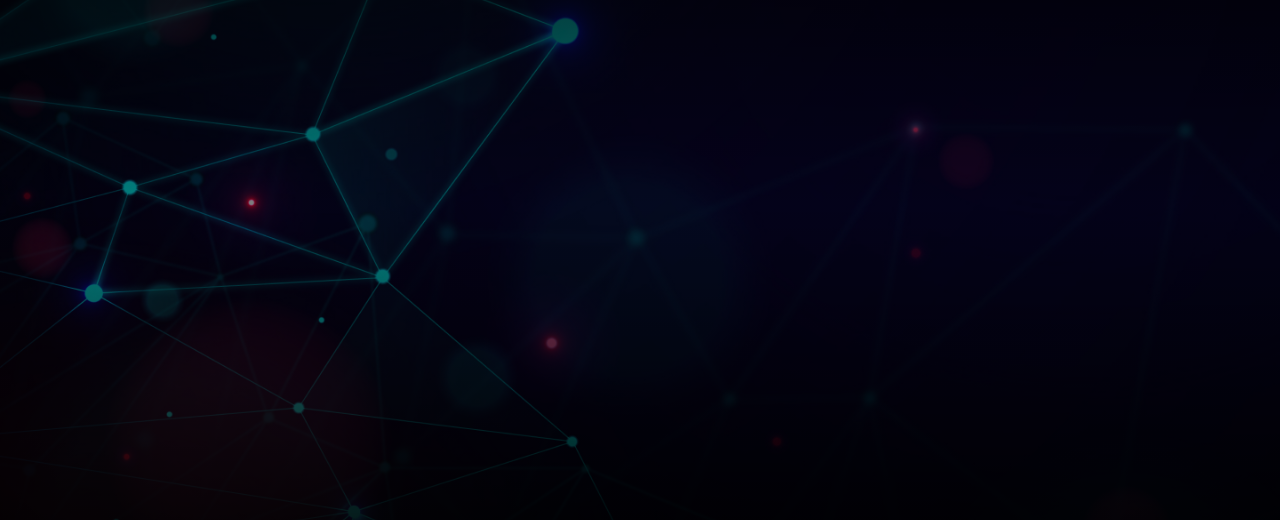
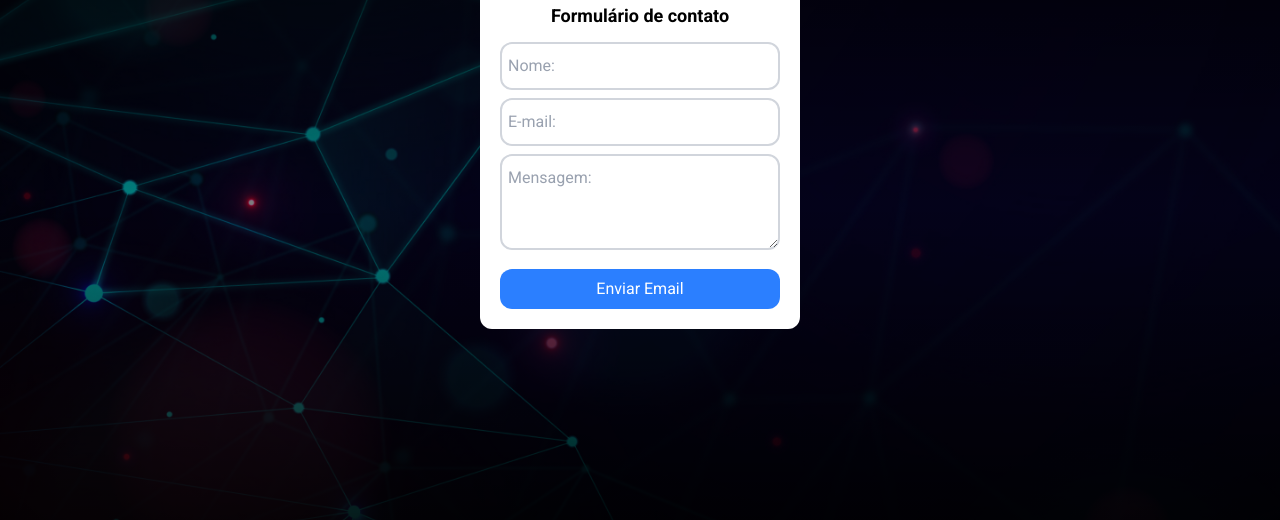
Before and after one commit to gabriel8programmer/portfolio-backend, a plain HTML site: page frontend/html/contact.html in a window 1280 px wide. Shown: the part 194-714 px from the top of the page. Drawn offline with nearby package versions, Linux system fonts and the light colour scheme.

Commit message:
refact: transfer client files for frontend folder

```diff
--- a/assets/html/contact.html
+++ b/frontend/html/contact.html
@@ -20,6 +20,9 @@
     <!-- global styles -->
     <link rel="stylesheet" href="../css/styles.css" />
 
+    <!-- script -->
+    <script src="../js/contact.js" defer></script>
+
     <!-- fontawesome -->
     <link
       rel="stylesheet"
@@ -33,7 +36,7 @@
     <script src="https://cdn.jsdelivr.net/npm/@tailwindcss/browser@4"></script>
   </head>
   <body
-    class="h-screen bg-[linear-gradient(to_bottom,_black,_rgba(0,0,0,0.5),_black),url('../img/bg-1.jpg')] bg-cover bg-center"
+    class="min-h-screen flex flex-col bg-cover bg-center bg-[linear-gradient(to_bottom,_black,_rgba(0,0,0,0.5),_black),url('../img/bg-1.jpg')]"
   >
     <header class="px-3 h-25 flex justify-between items-center">
       <div>
@@ -72,9 +75,75 @@
       </nav>
     </header>
 
-    <section class="my-5 px-3"></section>
+    <section class="my-5 px-5 grow">
+      <article class="flex flex-col gap-5 items-center">
+        <h1 class="text-3xl font-bold text-center">Entre em contato</h1>
 
-    <footer class="h-20 flex items-center ms-3">
+        <form class="w-80 bg-white p-5 rounded-xl flex flex-col gap-3" id="contact-form">
+          <h4 class="text-lg text-black font-bold text-center">Formulário de contato</h4>
+
+          <div class="flex flex-col gap-2">
+            <div class="relative w-full max-w-md">
+              <input
+                type="text"
+                id="name"
+                name="name"
+                placeholder=" "
+                class="peer h-12 w-full border-2 p-2 pt-3 border-gray-300 rounded-xl text-gray-900 placeholder-transparent focus:outline-none focus:border-blue-600"
+              />
+              <label
+                for="name"
+                class="absolute left-2 top-3 text-gray-500 text-sm transition-all peer-placeholder-shown:top-3 peer-placeholder-shown:text-base peer-placeholder-shown:text-gray-400 peer-focus:top-0 peer-focus:text-sm peer-focus:text-blue-600 peer-not-placeholder-shown:top-0 peer-not-placeholder-shown:text-sm peer-not-placeholder-shown:text-blue-600"
+              >
+                Nome:
+              </label>
+            </div>
+
+            <div class="relative w-full max-w-md">
+              <input
+                type="email"
+                id="email"
+                name="email"
+                placeholder=" "
+                class="peer h-12 w-full border-2 p-2 pt-3 border-gray-300 rounded-xl text-gray-900 placeholder-transparent focus:outline-none focus:border-blue-600"
+              />
+              <label
+                for="email"
+                class="absolute left-2 top-3 text-gray-500 text-sm transition-all peer-placeholder-shown:top-3 peer-placeholder-shown:text-base peer-placeholder-shown:text-gray-400 peer-focus:top-0 peer-focus:text-sm peer-focus:text-blue-600 peer-not-placeholder-shown:top-0 peer-not-placeholder-shown:text-sm peer-not-placeholder-shown:text-blue-600"
+              >
+                E-mail:
+              </label>
+            </div>
+
+            <div class="relative w-full max-w-md">
+              <textarea
+                name="message"
+                id="message"
+                placeholder="Olá"
+                class="peer w-full border-2 p-2 pt-3 border-gray-300 rounded-xl text-gray-900 placeholder-transparent focus:outline-none focus:border-blue-600"
+                rows="3"
+                maxlength="500"
+              ></textarea>
+
+              <label
+                for="message"
+                class="absolute left-2 top-3 text-gray-500 text-sm transition-all peer-placeholder-shown:top-3 peer-placeholder-shown:text-base peer-placeholder-shown:text-gray-400 peer-focus:top-0 peer-focus:text-sm peer-focus:text-blue-600 peer-not-placeholder-shown:top-0 peer-not-placeholder-shown:text-sm peer-not-placeholder-shown:text-blue-600"
+              >
+                Mensagem:
+              </label>
+            </div>
+          </div>
+
+          <input
+            type="submit"
+            value="Enviar Email"
+            class="bg-blue-500 text-center text-light flex justify-center items-center w-full h-10 rounded-xl duration-500 hover:bg-blue-400 cursor-pointer"
+          />
+        </form>
+      </article>
+    </section>
+
+    <footer class="h-20 flex items-center ps-3">
       <div class="h-full flex gap-3 self-start items-center">
         <a
           href="https://github.com/gabriel8programmer"
--- /dev/null
+++ b/frontend/js/contact.js
@@ -0,0 +1,10 @@
+
+const form = document.querySelector("#contact-form")
+
+const contact = (e) => {
+    console.log("Deu certo!")
+    // cancel default behavior
+    e.preventDefault()
+}
+
+form.addEventListener("submit", contact)
--- a/assets/js/stacks.js
+++ b/frontend/js/stacks.js
@@ -19,7 +19,7 @@ const disableAll = () => {
 }
 
 const updateBackground = (i) => {
-    body.setAttribute("class", "h-screen bg-cover bg-center flex flex-col")
+    body.setAttribute("class", "min-h-screen flex flex-col bg-cover bg-center")
 
     body.classList.add(`bg-[linear-gradient(to_bottom,_black,_rgba(0,0,0,0.5),_black),url('../img/bg-${i + 2}.jpg')]`)
 }
```
Also changed, not shown: frontend/html/about.html (renamed from assets/html/about.html, +3 -3 lines), frontend/html/projects.html (renamed from assets/html/projects.html, +3 -3 lines), frontend/html/stacks.html (renamed from assets/html/stacks.html, +3 -3 lines), frontend/index.html (renamed from index.html, +3 -3 lines), api/src/index.js (added), frontend/css/styles.css (renamed from assets/css/styles.css), frontend/img/bg-1.jpg (renamed from assets/img/bg-1.jpg), frontend/img/bg-2.jpg (renamed from assets/img/bg-2.jpg), frontend/img/bg-3.jpg (renamed from assets/img/bg-3.jpg), frontend/img/bg-4.jpg (renamed from assets/img/bg-4.jpg), frontend/img/js.svg (renamed from assets/img/js.svg), frontend/img/logo.png (renamed from assets/img/logo.png), frontend/img/programmer-anim.png (renamed from assets/img/programmer-anim.png), frontend/img/ts.svg (renamed from assets/img/ts.svg), 3 other files.
